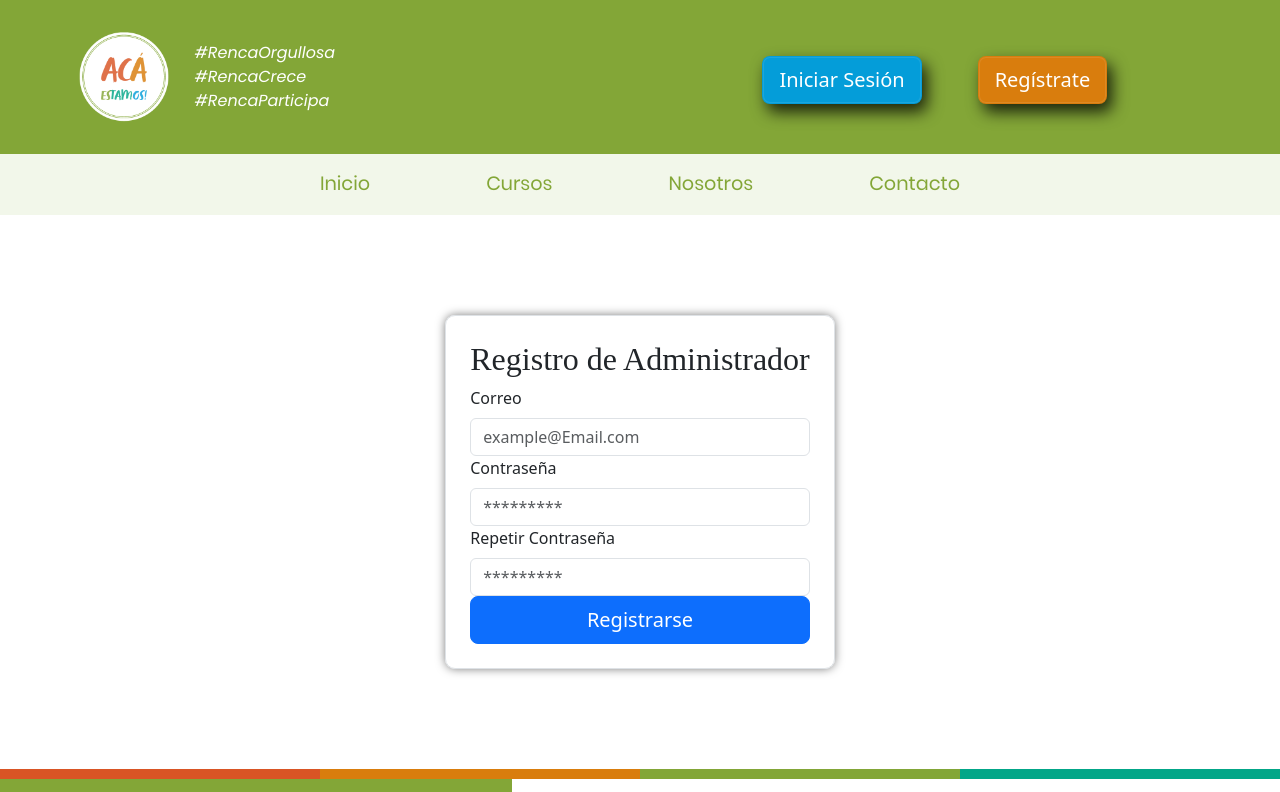
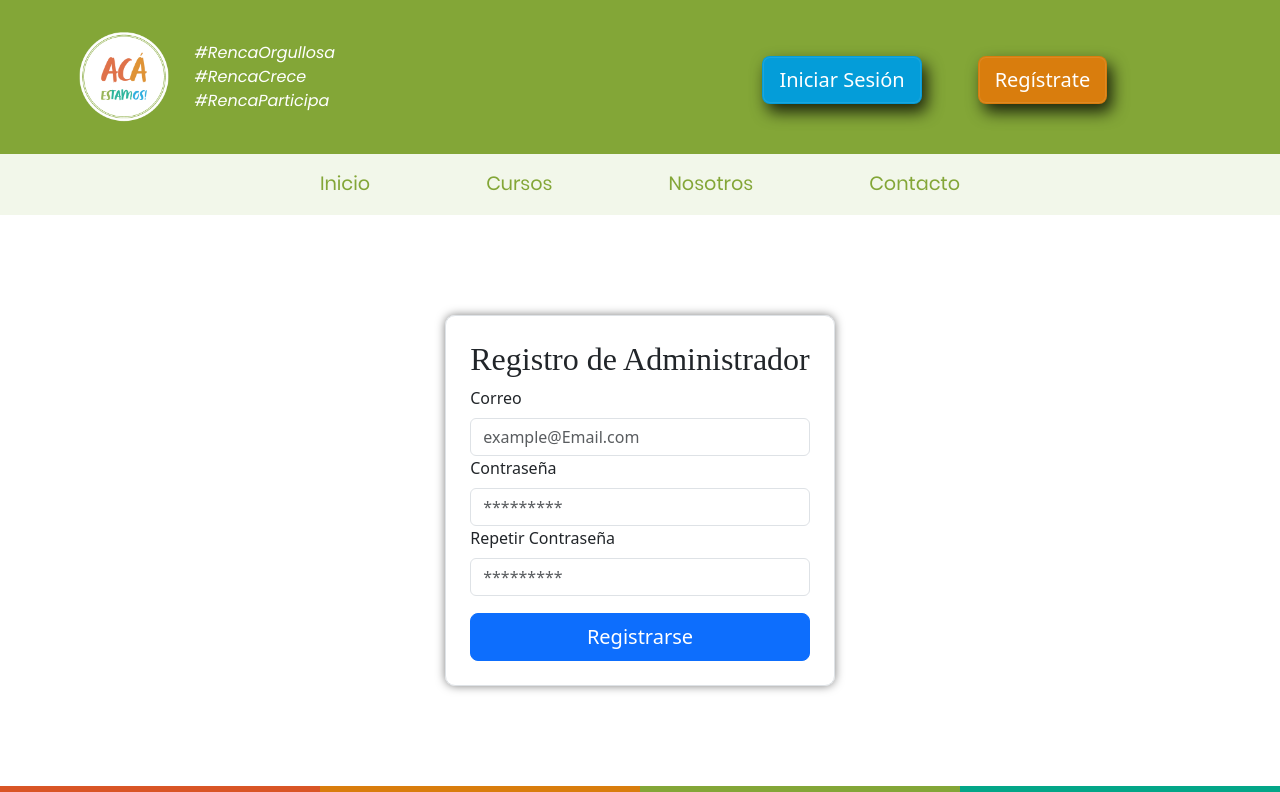
Before and after one commit to cxrlosarmando/Aca-Estamos-, a React (Vite) app in the folder acaestamos-front/: page /Registro-Admin in a window 1280 px wide. Shown: the top 792 px of the page. Built offline with nearby package versions, Linux system fonts and the light colour scheme; a web font is replaced by a local one.

Commit message:
Modificacion css RegAdmin- DC

```diff
--- a/acaestamos-front/src/componentes/PagesAdministrador/Registro-Admin/RegistroAdmin.css
+++ b/acaestamos-front/src/componentes/PagesAdministrador/Registro-Admin/RegistroAdmin.css
@@ -8,3 +8,7 @@
 
     width: 10%;
 }
+
+#btn-registroAdm {
+    margin-top: 5%;
+}
```
